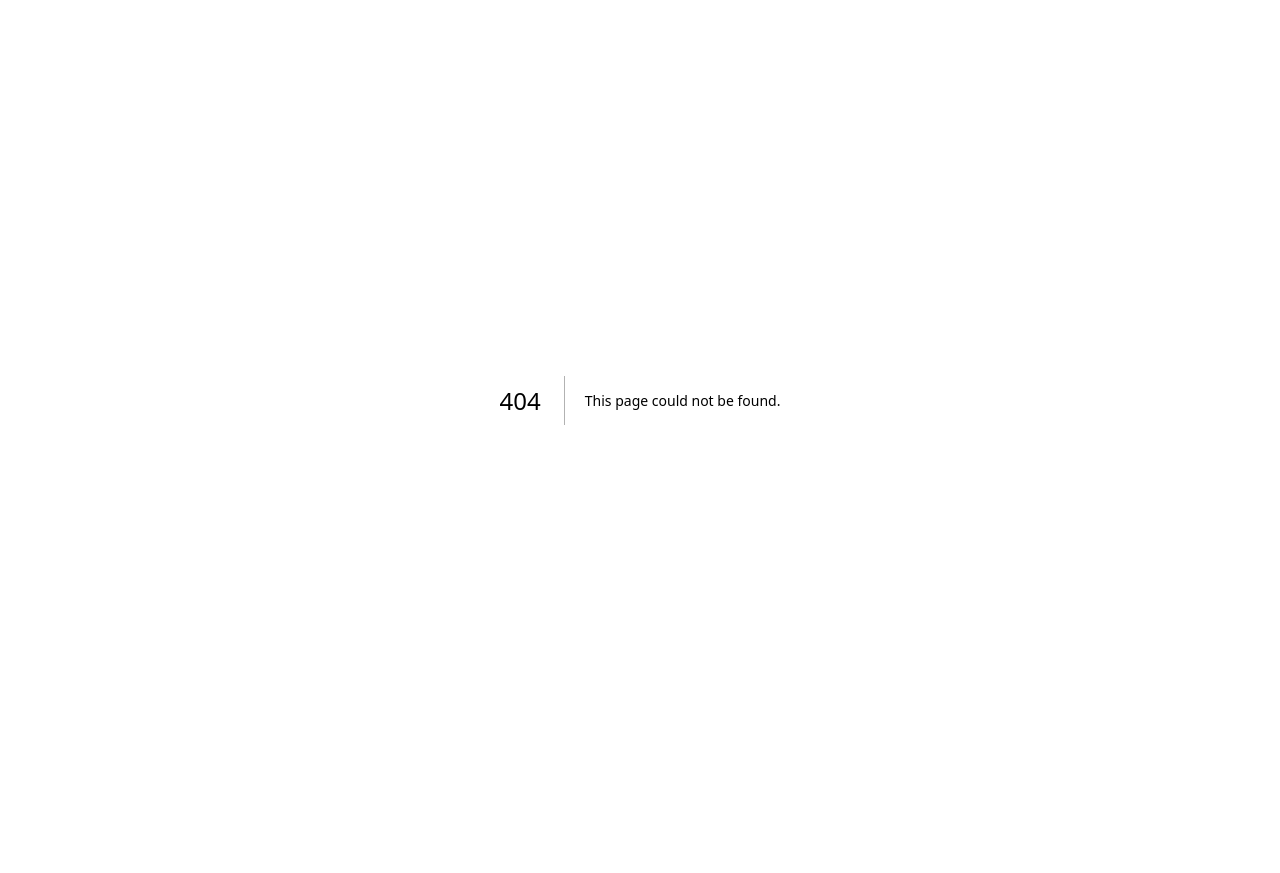
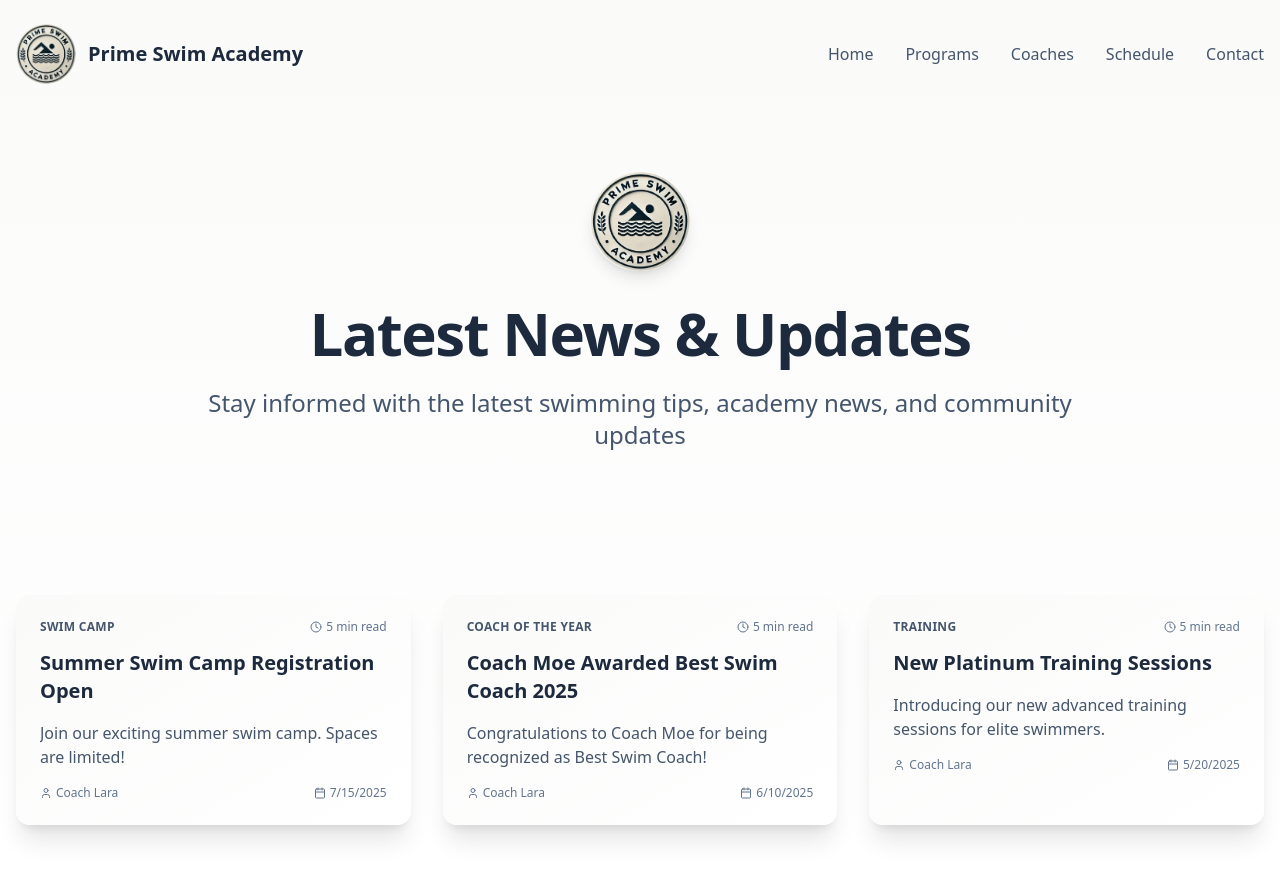
Before and after one commit to primeswim/prime-swim, a Next.js app: page /news in a window 1280 px wide. Before the commit this address had no page. Before the commit the page ends 800 px from the top, so only its background shows below. Built offline with nearby package versions, Linux system fonts and the light colour scheme.

Commit message:
Latest news section

```diff
--- /dev/null
+++ b/src/app/news/page.tsx
@@ -0,0 +1,75 @@
+import Image from "next/image";
+import Link from "next/link";
+import { getAllNews } from "@/data/news";
+import { NewsCard } from "@/components/news-card";
+
+export default function NewsPage() {
+  const allNews = getAllNews();
+
+  return (
+    <div className="min-h-screen bg-gradient-to-b from-stone-50 to-white">
+      {/* Header */}
+      <header className="container mx-auto px-4 py-6">
+        <nav className="flex items-center justify-between">
+          <div className="flex items-center space-x-3">
+            <Image
+              src="/images/psa-logo.png"
+              alt="Prime Swim Academy Logo"
+              width={60}
+              height={60}
+              className="rounded-full"
+            />
+            <span className="text-xl font-bold text-slate-800">Prime Swim Academy</span>
+          </div>
+          <div className="hidden md:flex items-center space-x-8">
+            <Link href="/" className="text-slate-600 hover:text-slate-800 transition-colors">
+              Home
+            </Link>
+            <Link href="/#programs" className="text-slate-600 hover:text-slate-800 transition-colors">
+              Programs
+            </Link>
+            <Link href="/#coaches" className="text-slate-600 hover:text-slate-800 transition-colors">
+              Coaches
+            </Link>
+            <Link href="/#schedule" className="text-slate-600 hover:text-slate-800 transition-colors">
+              Schedule
+            </Link>
+            <Link href="/#contact" className="text-slate-600 hover:text-slate-800 transition-colors">
+              Contact
+            </Link>
+          </div>
+        </nav>
+      </header>
+
+      {/* Hero Section */}
+      <section className="container mx-auto px-4 py-16 text-center">
+        <div className="max-w-4xl mx-auto">
+          <div className="mb-8">
+            <Image
+              src="/images/psa-logo.png"
+              alt="Prime Swim Academy Logo"
+              width={100}
+              height={100}
+              className="mx-auto mb-6 rounded-full shadow-lg"
+            />
+          </div>
+          <h1 className="text-4xl md:text-6xl font-bold text-slate-800 mb-6 tracking-tight">
+            Latest News & Updates
+          </h1>
+          <p className="text-xl md:text-2xl text-slate-600 mb-8 font-light">
+            Stay informed with the latest swimming tips, academy news, and community updates
+          </p>
+        </div>
+      </section>
+
+      {/* News Grid */}
+      <section className="container mx-auto px-4 py-12">
+        <div className="grid md:grid-cols-2 lg:grid-cols-3 gap-8">
+          {allNews.map((news) => (
+            <NewsCard key={news.id} news={news} />
+          ))}
+        </div>
+      </section>
+    </div>
+  );
+}
--- a/src/app/page.tsx
+++ b/src/app/page.tsx
@@ -3,8 +3,14 @@ import Link from "next/link"
 import { Button } from "@/components/ui/button"
 import { Card, CardContent, CardDescription, CardHeader, CardTitle } from "@/components/ui/card"
 import { Calendar, Clock, Mail, MapPin, Phone, Trophy, Users, Waves } from "lucide-react"
+import { Newspaper, ArrowRight } from "lucide-react"
+import { getLatestNews } from "@/data/news"
+import { NewsCard } from "@/components/news-card"
+
 
 export default function Home() {
+  const latestNews = getLatestNews(3)
+
   return (
     <div className="min-h-screen bg-gradient-to-b from-stone-50 to-white">
       {/* Header */}
@@ -60,6 +66,7 @@ export default function Home() {
           </Button>
         </div>
       </section>
+
 
       {/* Programs Section */}
       <section id="programs" className="container mx-auto px-4 py-20">
@@ -170,6 +177,37 @@ export default function Home() {
               </div>
             </CardContent>
           </Card>
+        </div>
+      </section>
+
+{/* Latest News Section */}
+<section className="container mx-auto px-4 py-20">
+        <div className="text-center mb-16">
+          <h2 className="text-4xl font-bold text-slate-800 mb-4">Latest News & Updates</h2>
+          <p className="text-xl text-slate-600 max-w-2xl mx-auto">
+            Stay informed with the latest swimming techniques, training tips, and academy updates
+          </p>
+        </div>
+
+        <div className="grid md:grid-cols-3 gap-8 max-w-6xl mx-auto mb-12">
+          {latestNews.map((news) => (
+            <NewsCard key={news.id} news={news} variant="compact" />
+          ))}
+        </div>
+
+        <div className="text-center">
+          <Button
+            asChild
+            variant="outline"
+            size="lg"
+            className="border-0 shadow-xl bg-white hover:bg-slate-50 text-slate-800 px-8 py-6 text-lg rounded-full transition-all duration-300"
+          >
+            <Link href="/news">
+              <Newspaper className="w-5 h-5 mr-2" />
+              View All News
+              <ArrowRight className="w-5 h-5 ml-2" />
+            </Link>
+          </Button>
         </div>
       </section>
 
--- /dev/null
+++ b/src/components/news-card.tsx
@@ -0,0 +1,93 @@
+// components/news-card.tsx
+import Image from "next/image";
+import Link from "next/link";
+import { Card, CardContent, CardDescription, CardHeader, CardTitle } from "@/components/ui/card";
+import { Calendar, User, Clock } from "lucide-react";
+import type { NewsItem } from "@/data/news";
+
+interface NewsCardProps {
+  news: NewsItem;
+  variant?: "default" | "compact";
+}
+
+export function NewsCard({ news, variant = "default" }: NewsCardProps) {
+  const isCompact = variant === "compact";
+
+  const getCategoryGradient = (category: string | undefined) => {
+    if (!category) return "from-stone-50 to-white";
+    switch (category.toLowerCase()) {
+      case "technology":
+        return "from-amber-50 to-amber-100";
+      case "framework":
+        return "from-slate-50 to-slate-100";
+      case "css":
+        return "from-yellow-50 to-yellow-100";
+      case "language":
+        return "from-purple-50 to-purple-100";
+      case "architecture":
+        return "from-red-50 to-red-100";
+      case "performance":
+        return "from-blue-50 to-blue-100";
+      default:
+        return "from-stone-50 to-white";
+    }
+  };
+
+  return (
+    <Card
+      className={`border-0 shadow-xl hover:shadow-2xl transition-all duration-300 bg-gradient-to-br ${getCategoryGradient(
+        news.category
+      )}`}
+    >
+      <Link href={`/news/${news.id}`} className="block">
+        {news.imageUrl && (
+          <div className={`relative overflow-hidden rounded-t-lg ${isCompact ? "h-32" : "h-48"}`}>
+            <Image
+              src={news.imageUrl || "/placeholder.svg"}
+              alt={news.title}
+              fill
+              className="object-cover group-hover:scale-105 transition-transform duration-300"
+            />
+          </div>
+        )}
+
+        <CardHeader className={isCompact ? "pb-2" : "pb-4"}>
+          <div className="flex items-center justify-between mb-2">
+            <span className="text-xs font-semibold text-slate-600 uppercase tracking-wide">{news.category}</span>
+            <div className="flex items-center text-xs text-slate-500">
+              <Clock className="w-3 h-3 mr-1" />
+              <span>5 min read</span>
+            </div>
+          </div>
+
+          <CardTitle
+            className={`font-bold text-slate-800 hover:text-slate-600 transition-colors line-clamp-2 ${
+              isCompact ? "text-lg" : "text-xl"
+            }`}
+          >
+            {news.title}
+          </CardTitle>
+        </CardHeader>
+
+        <CardContent className="pt-0">
+          <CardDescription
+            className={`text-slate-600 line-clamp-2 leading-relaxed ${isCompact ? "text-sm" : "text-base"}`}
+          >
+            {news.summary}
+          </CardDescription>
+
+          <div className="flex items-center justify-between mt-4 text-xs text-slate-500">
+            <div className="flex items-center">
+              <User className="w-3 h-3 mr-1" />
+              <span>{news.author}</span>
+            </div>
+            <div className="flex items-center">
+              <Calendar className="w-3 h-3 mr-1" />
+              <span>{new Date(news.publishDate).toLocaleDateString("en-US")}</span>
+            </div>
+          </div>
+        </CardContent>
+      </Link>
+    </Card>
+  );
+}
--- /dev/null
+++ b/src/data/news.ts
@@ -0,0 +1,59 @@
+export interface NewsItem {
+    id: number;
+    title: string;
+    date: string;
+    summary: string;
+    category: string;
+    image?: string;
+    content?: string;
+    author: string;
+    publishDate: string;
+  }
+
+  const allNews: NewsItem[] = [
+    {
+      id: 1,
+      title: "Summer Swim Camp Registration Open",
+      date: "2025-07-15",
+      summary: "Join our exciting summer swim camp. Spaces are limited!",
+      image: "/images/news1.jpg",
+      content: "Full article text here...",
+      author: "Coach Lara",
+      publishDate: "2025-07-15",
+      category: "Swim Camp"
+    },
+    {
+      id: 2,
+      title: "Coach Moe Awarded Best Swim Coach 2025",
+      date: "2025-06-10",
+      summary: "Congratulations to Coach Moe for being recognized as Best Swim Coach!",
+      image: "/images/news2.jpg",
+      content: "Full article text here...",
+      author: "Coach Lara",
+      publishDate: "2025-06-10",
+      category: "Coach of the Year"
+    },
+    {
+      id: 3,
+      title: "New Platinum Training Sessions",
+      date: "2025-05-20",
+      summary: "Introducing our new advanced training sessions for elite swimmers.",
+      image: "/images/news3.jpg",
+      content: "Full article text here...",
+      author: "Coach Lara",
+      publishDate: "2025-05-20",
+      category: "Training"
+    }
+  ];
+
+  export function getLatestNews(limit: number): NewsItem[] {
+    return allNews.slice(0, limit);
+  }
+
+  export function getAllNews(): NewsItem[] {
+    return allNews;
+  }
+
+  export function getNewsById(id: number): NewsItem | undefined {
+    return allNews.find((n) => n.id === id);
+  }
```
